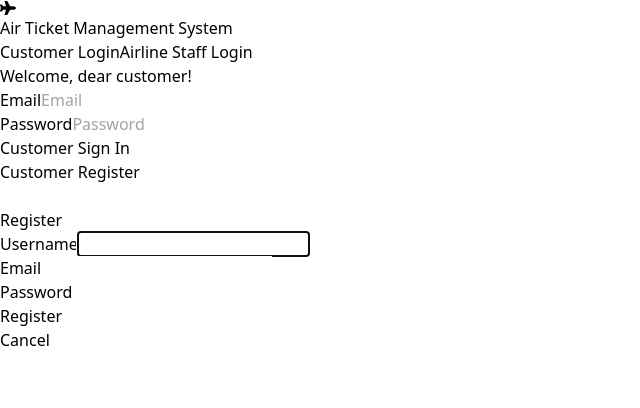
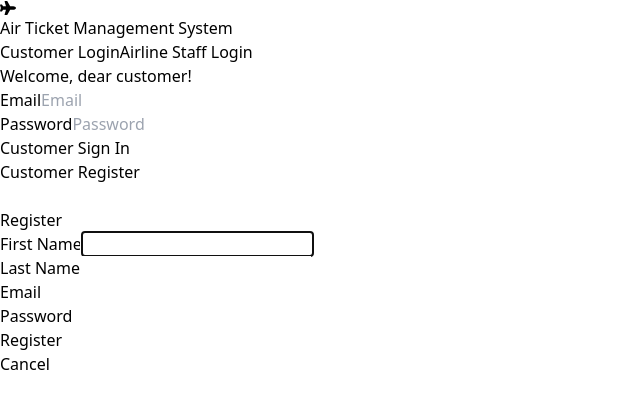
Before and after one commit to Alex-YuYan/AirTicketManagement, a React (Vite) app in the folder Frontend/: page / in a window 1280 px wide. Both pictures are taken after a click on the button "Customer Register". Shown: the top 408 px of the page, without its empty margins (0-640 px from the left). Built offline with nearby package versions, Linux system fonts and the light colour scheme.

Commit message:
feat: register working

```diff
--- a/Frontend/package.json
+++ b/Frontend/package.json
@@ -11,6 +11,7 @@
   "dependencies": {
     "@headlessui/react": "^1.7.13",
     "axios": "^1.3.4",
+    "blueimp-md5": "^2.19.0",
     "react": "^18.2.0",
     "react-dom": "^18.2.0",
     "react-hook-form": "^7.43.9",
--- a/Frontend/src/Pages/CustomerRegisterButton.jsx
+++ b/Frontend/src/Pages/CustomerRegisterButton.jsx
@@ -2,6 +2,8 @@ import React, { useState } from 'react';
 import { useForm } from 'react-hook-form';
 import { Dialog, Transition } from '@headlessui/react';
 import { RiErrorWarningLine } from 'react-icons/ri';
+import axios from '../axios';
+import md5 from 'blueimp-md5';
 
 const CustomerRegisterButton = () => {
   const [isOpen, setIsOpen] = useState(false);
@@ -9,10 +11,24 @@ const CustomerRegisterButton = () => {
     register,
     handleSubmit,
     formState: { errors },
+    reset,
   } = useForm();
 
-  const onSubmit = (data) => {
-    console.log(data);
+  const onSubmit = async (data) => {
+    // md5 hash the password
+    data.password = md5(data.password);
+    try {
+      const response = await axios.post('/customer/register', data, { withCredentials: true })
+      if (response.data.success === true) {
+        alert('Registration successful, please log in.');
+        setIsOpen(false);
+        reset();
+      } else {
+        alert(response.data.error);
+      }
+    } catch (err) {
+      console.log(err);
+    }
   };
 
   return (
@@ -66,15 +82,35 @@ const CustomerRegisterButton = () => {
                   <form onSubmit={handleSubmit(onSubmit)}>
                     <div className="mt-4">
                       <label
-                        htmlFor="username"
+                        htmlFor="first_name"
                         className="block text-sm font-medium text-gray-700"
                       >
-                        Username
+                        First Name
                       </label>
                       <input
-                        {...register('username', { required: true })}
+                        {...register('first_name', { required: true })}
                         type="text"
-                        id="username"
+                        id="first_name"
+                        className="mt-1 block w-full rounded-md border-gray-300 shadow-sm focus:border-blue-500 focus:ring-blue-500"
+                      />
+                      {errors.username && (
+                        <div className="flex items-center mt-2 text-sm text-red-600">
+                          <RiErrorWarningLine className="mr-1" />
+                          <span>Username is required</span>
+                        </div>
+                      )}
+                    </div>
+                    <div className="mt-4">
+                      <label
+                        htmlFor="last_name"
+                        className="block text-sm font-medium text-gray-700"
+                      >
+                        Last Name
+                      </label>
+                      <input
+                        {...register('last_name', { required: true })}
+                        type="text"
+                        id="last_name"
                         className="mt-1 block w-full rounded-md border-gray-300 shadow-sm focus:border-blue-500 focus:ring-blue-500"
                       />
                       {errors.username && (
@@ -137,7 +173,7 @@ const CustomerRegisterButton = () => {
                     </div>
                     <div className="mt-6">
                       <button
-                        type="button"
+                        type="submit"
                         className="w-full px-4 py-2 text-sm font-medium text-white bg-blue-500 rounded-md hover:bg-blue-600 focus:outline-none focus:ring-2 focus:ring-blue-500 focus:ring-offset-2"
                       >
                         Register
```
Also changed, not shown: 1 other file (tests, documents, lock files or other folders).
